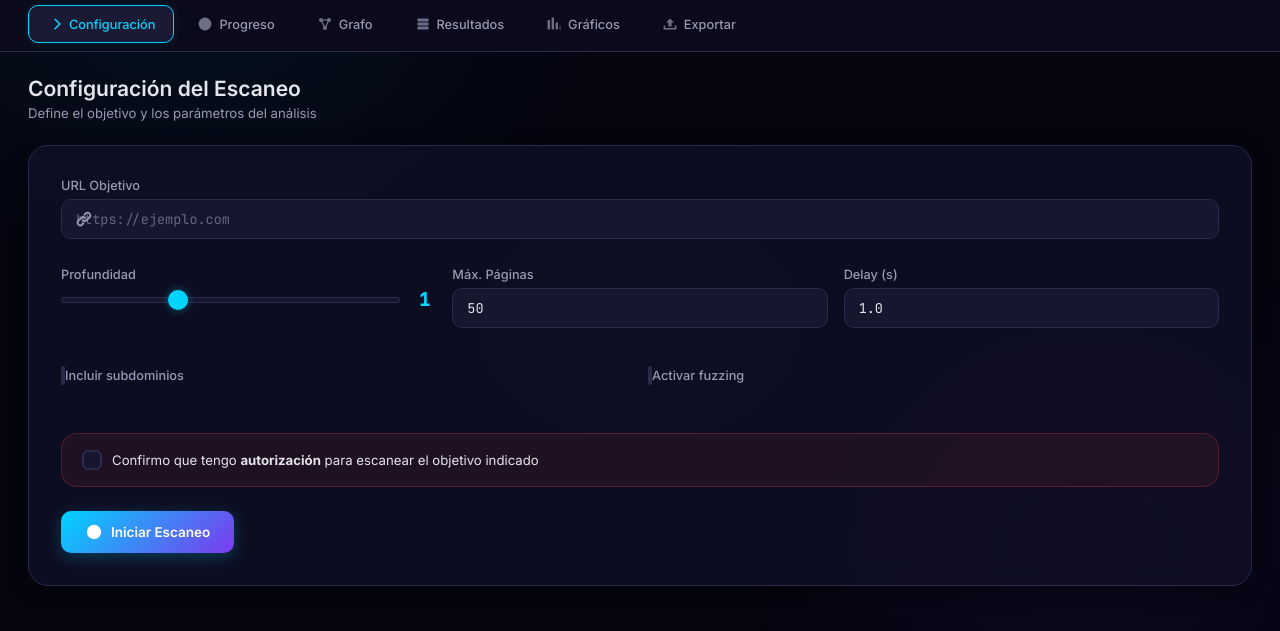
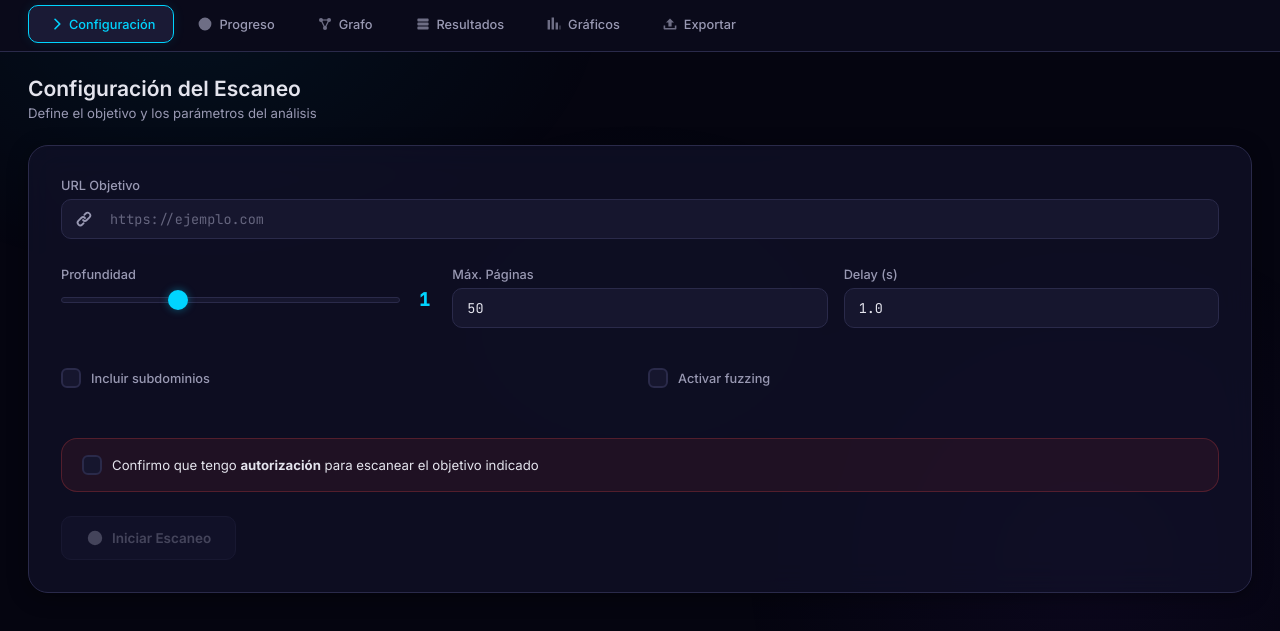
Before and after one commit to nachoya19/RetoWebScrapping, a plain HTML site: page frontend/index.html in a window 1280 px wide. Shown: the part 77-708 px from the top of the page. Drawn offline with nearby package versions, Linux system fonts and the light colour scheme; files that its build step writes are made by us from their sources; no server answers; files whose address does not match are found by name.

Commit message:
modificaciones frontend

```diff
--- a/frontend/css/style.css
+++ b/frontend/css/style.css
@@ -17,7 +17,6 @@
 
   --text:       #e4e4ed;
   --text-dim:   #9999b3;
-  --text-muted: #6666880;
 
   --accent:     #00d4ff;
   --accent-dim: #00a8cc;
@@ -281,21 +280,6 @@ body::before {
   margin-bottom: 28px;
 }
 
-.input-with-icon {
-  position: relative;
-}
-
-.input-with-icon svg {
-  position: absolute;
-  left: 14px; top: 50%;
-  transform: translateY(-50%);
-  color: var(--text-dim);
-}
-
-.input-with-icon input {
-  padding-left: 42px;
-}
-
 input[type="url"],
 input[type="text"],
 input[type="number"],
@@ -310,6 +294,24 @@ select {
   font-size: 0.9rem;
   transition: all var(--transition);
   outline: none;
+}
+
+.input-with-icon {
+  position: relative;
+}
+
+.input-with-icon svg {
+  position: absolute;
+  left: 14px;
+  top: 50%;
+  transform: translateY(-50%);
+  color: var(--text-dim);
+  pointer-events: none; /* Asegura que hacer clic sobre el icono ponga el foco en el input */
+  z-index: 2;
+}
+
+.input-with-icon input {
+  padding-left: 48px; /* Aumentado a 48px para dar más margen tras el icono de 18px */
 }
 
 input:focus,
@@ -372,45 +374,78 @@ input[type="range"]::-webkit-slider-thumb:hover {
   text-align: center;
 }
 
-/* Checkboxes */
+/* ── Checkboxes (Alineación Horizontal Perfecta) ────────── */
 .checkbox-label {
-  display: flex;
-  align-items: center;
-  gap: 10px;
+  display: flex !important;
+  flex-direction: row !important;
+  flex-wrap: nowrap !important;
+  align-items: center !important;
+  justify-content: flex-start !important;
+  gap: 10px !important;
   cursor: pointer;
   font-size: 0.9rem;
   color: var(--text);
+  user-select: none;
+  position: relative;
+  width: auto !important; /* Evita que el label ocupe todo el ancho y rompa la fila */
 }
 
+/* Ocultar input nativo */
 .checkbox-label input[type="checkbox"] {
-  display: none;
+  position: absolute;
+  opacity: 0;
+  width: 0;
+  height: 0;
+  margin: 0;
+  pointer-events: none;
 }
 
+/* La cajita del checkbox */
 .checkmark {
-  width: 20px; height: 20px;
+  width: 20px !important;
+  height: 20px !important;
+  min-width: 20px !important;
+  max-width: 20px !important;
   border: 2px solid var(--border);
   border-radius: var(--radius-sm);
   background: var(--bg-input);
   position: relative;
   transition: all var(--transition);
-  flex-shrink: 0;
+  box-sizing: border-box;
+  display: flex !important;
+  align-items: center;
+  justify-content: center;
+  flex-shrink: 0 !important; /* Impide que se reduzca o rompa fila */
+  margin: 0 !important;
 }
 
-.checkbox-label input:checked + .checkmark {
-  background: var(--accent);
+.checkbox-label:hover .checkmark {
   border-color: var(--accent);
 }
 
-.checkbox-label input:checked + .checkmark::after {
+/* Estado Marcado */
+.checkbox-label input[type="checkbox"]:checked + .checkmark {
+  background: var(--accent);
+  border-color: var(--accent);
+  box-shadow: 0 0 10px rgba(0, 212, 255, 0.3);
+}
+
+/* Tick centrado */
+.checkmark::after {
   content: '';
-  position: absolute;
-  left: 5px; top: 2px;
-  width: 6px; height: 10px;
+  display: none;
+  width: 5px;
+  height: 9px;
   border: solid var(--bg-deep);
   border-width: 0 2px 2px 0;
   transform: rotate(45deg);
+  margin-bottom: 2px;
+  box-sizing: border-box;
 }
 
+.checkbox-label input[type="checkbox"]:checked + .checkmark::after {
+  display: block;
+}
 /* Fuzzing options */
 .fuzz-options {
   background: var(--bg-surface);
@@ -540,6 +575,30 @@ input[type="range"]::-webkit-slider-thumb:hover {
   display: flex;
   gap: 12px;
   margin-top: 8px;
+}
+
+/* Estado deshabilitado general y para botones primarios */
+.btn:disabled,
+.btn-primary:disabled {
+  background: var(--bg-card) !important;
+  color: var(--text-dim) !important;
+  border: 1px solid var(--border) !important;
+  box-shadow: none !important;
+  cursor: not-allowed !important;
+  opacity: 0.4 !important;
+  transform: none !important;
+  pointer-events: none !important; /* Evita cualquier hover o clic */
+}
+
+/* Anular hover/active en estado deshabilitado */
+.btn:disabled:hover,
+.btn-primary:disabled:hover,
+.btn:disabled:active,
+.btn-primary:disabled:active {
+  background: var(--bg-card) !important;
+  color: var(--text-dim) !important;
+  box-shadow: none !important;
+  transform: none !important;
 }
 
 /* ── Progress ─────────────────────────────── */
--- a/frontend/index.html
+++ b/frontend/index.html
@@ -157,14 +157,14 @@
         <!-- Authorization -->
         <div class="auth-box">
           <label class="checkbox-label checkbox-auth">
-            <input type="checkbox" id="authConfirm" required>
+            <input type="checkbox" id="authConfirm">
             <span class="checkmark"></span>
             <span>Confirmo que tengo <strong>autorización</strong> para escanear el objetivo indicado</span>
           </label>
         </div>
 
         <div class="form-actions">
-          <button type="submit" class="btn btn-primary" id="btnStart">
+          <button type="submit" class="btn btn-primary" id="btnStart" disabled>
             <svg viewBox="0 0 20 20" width="18" height="18"><path d="M10 18a8 8 0 100-16 8 8 0 000 16zM9.555 7.168A1 1 0 008 8v4a1 1 0 001.555.832l3-2a1 1 0 000-1.664l-3-2z" fill="currentColor"/></svg>
             Iniciar Escaneo
           </button>
--- a/frontend/js/app.js
+++ b/frontend/js/app.js
@@ -89,9 +89,20 @@
   const progressText = document.getElementById('progressText');
   const progressSub  = document.getElementById('progressSubtitle');
 
-  // ── Buttons ────────────────────────────────
-  const btnStart = document.getElementById('btnStart');
-  const btnStop  = document.getElementById('btnStop');
+  // ── Buttons & Checkbox ─────────────────────
+  const btnStart    = document.getElementById('btnStart');
+  const btnStop     = document.getElementById('btnStop');
+  const authConfirm = document.getElementById('authConfirm');
+
+  if (authConfirm && btnStart) {
+    const updateButtonState = () => {
+      btnStart.disabled = !authConfirm.checked;
+    };
+
+    updateButtonState();
+
+    authConfirm.addEventListener('change', updateButtonState);
+  }
 
   // ── Scan form submit ───────────────────────
   const scanForm = document.getElementById('scanForm');
```
